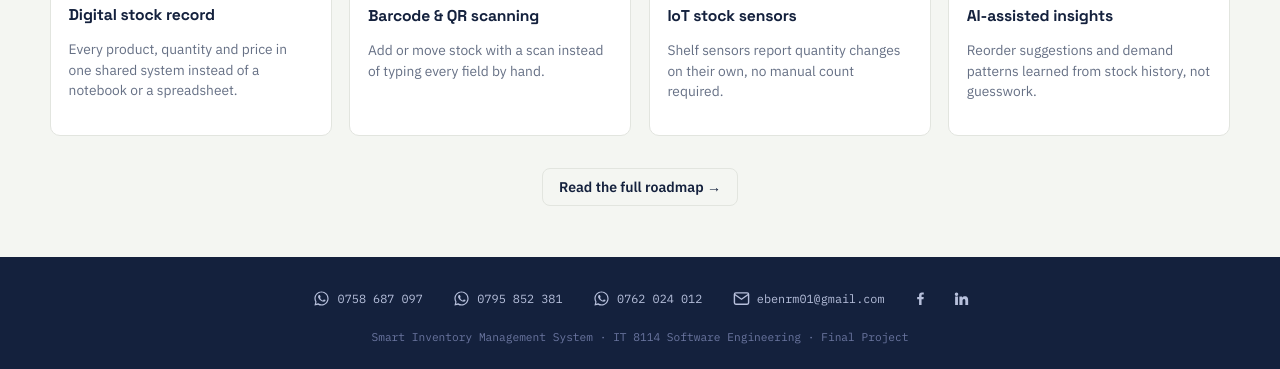
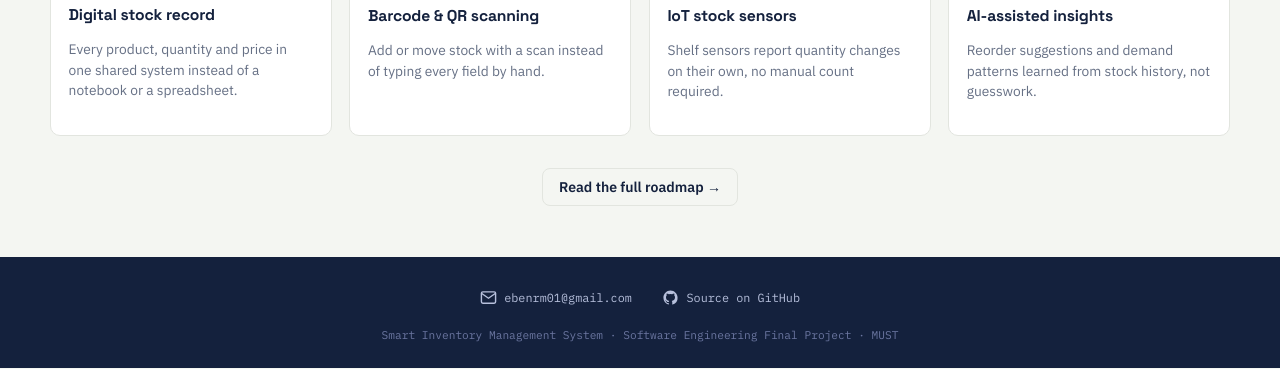
Before and after one commit to Ebencode-x/sims, a website: page public/index.html in a window 1280 px wide. Shown: the part 1405-1774 px from the top of the page. Drawn offline with Linux system fonts and the light colour scheme.

Commit message:
Fix mobile responsiveness on public pages (nav, hero, feature grid) and redesign footer: drop WhatsApp bubble/phone numbers, add GitHub repo link

```diff
--- a/public/js/contact.js
+++ b/public/js/contact.js
@@ -1,54 +1,30 @@
-// Centralized contact details so they only need to be updated in one place.
+// Centralized contact + project links so they only need to be updated
+// in one place.
 
 const CONTACT = {
     email: "ebenrm01@gmail.com",
-    whatsapp: [
-        { label: "0758 687 097", number: "255758687097" },
-        { label: "0795 852 381", number: "255795852381" },
-        { label: "0762 024 012", number: "255762024012" }
-    ]
+    github: "https://github.com/Ebencode-x/sims"
 };
 
 const ICONS = {
-    whatsapp: `<svg width="16" height="16" viewBox="0 0 24 24" fill="currentColor"><path d="M17.5 14.4c-.3-.1-1.6-.8-1.9-.9-.2-.1-.4-.1-.6.1-.2.3-.7.9-.8 1-.2.2-.3.2-.5.1-.3-.1-1.2-.4-2.2-1.4-.8-.7-1.4-1.6-1.5-1.9-.2-.3 0-.5.1-.6.1-.1.3-.3.4-.5.1-.1.2-.3.2-.4.1-.2 0-.4 0-.5-.1-.1-.6-1.5-.8-2-.2-.5-.4-.4-.6-.4h-.5c-.2 0-.5.1-.7.3-.2.3-.9.9-.9 2.1 0 1.2.9 2.4 1 2.6.1.2 1.8 2.8 4.4 3.9.6.3 1.1.4 1.5.5.6.2 1.2.2 1.6.1.5-.1 1.6-.6 1.8-1.3.2-.6.2-1.2.2-1.3-.1-.1-.3-.2-.6-.3z"/><path d="M12 2C6.5 2 2 6.5 2 12c0 1.8.5 3.5 1.3 5L2 22l5.1-1.3c1.4.8 3.1 1.2 4.9 1.2 5.5 0 10-4.5 10-10S17.5 2 12 2zm0 18c-1.6 0-3.1-.4-4.4-1.2l-.3-.2-3 .8.8-2.9-.2-.3C4.2 15 3.7 13.5 3.7 12c0-4.6 3.7-8.3 8.3-8.3s8.3 3.7 8.3 8.3-3.7 8.3-8.3 8.3z"/></svg>`,
     mail: `<svg width="16" height="16" viewBox="0 0 24 24" fill="none" stroke="currentColor" stroke-width="2"><rect x="2" y="4" width="20" height="16" rx="2"/><path d="M2 6l10 7 10-7"/></svg>`,
-    facebook: `<svg width="16" height="16" viewBox="0 0 24 24" fill="currentColor"><path d="M13.5 21v-8h2.7l.4-3.1h-3.1V8c0-.9.2-1.5 1.5-1.5h1.6V3.7C15.9 3.6 15 3.5 13.9 3.5c-2.3 0-3.9 1.4-3.9 4v2.4H7.3V13h2.7v8h3.5z"/></svg>`,
-    linkedin: `<svg width="16" height="16" viewBox="0 0 24 24" fill="currentColor"><path d="M4.98 3.5a2.5 2.5 0 11-.02 5 2.5 2.5 0 01.02-5zM3 9h4v12H3zM9 9h3.8v1.7h.05c.53-1 1.83-2 3.77-2 4.03 0 4.78 2.65 4.78 6.1V21H17.4v-5.4c0-1.3-.02-3-1.82-3-1.82 0-2.1 1.4-2.1 2.9V21H9z"/></svg>`
+    github: `<svg width="16" height="16" viewBox="0 0 24 24" fill="currentColor"><path d="M12 2C6.48 2 2 6.58 2 12.26c0 4.54 2.87 8.39 6.84 9.75.5.1.68-.22.68-.5 0-.24-.01-.87-.01-1.71-2.78.62-3.37-1.37-3.37-1.37-.46-1.19-1.11-1.51-1.11-1.51-.91-.63.07-.62.07-.62 1 .07 1.53 1.05 1.53 1.05.89 1.56 2.34 1.11 2.91.85.09-.66.35-1.11.63-1.37-2.22-.26-4.56-1.14-4.56-5.05 0-1.12.39-2.03 1.03-2.75-.1-.26-.45-1.31.1-2.72 0 0 .84-.28 2.75 1.05a9.3 9.3 0 0 1 5 0c1.91-1.33 2.75-1.05 2.75-1.05.55 1.41.2 2.46.1 2.72.64.72 1.03 1.63 1.03 2.75 0 3.92-2.34 4.78-4.57 5.04.36.32.68.94.68 1.9 0 1.37-.01 2.47-.01 2.81 0 .28.18.61.69.5A10.02 10.02 0 0 0 22 12.26C22 6.58 17.52 2 12 2z"/></svg>`
 };
 
 function renderFooterHTML() {
-    const whatsappLinks = CONTACT.whatsapp.map(w => `
-        <a href="https://wa.me/${w.number}" target="_blank" rel="noopener" class="social-link" title="WhatsApp ${w.label}">
-            ${ICONS.whatsapp}<span>${w.label}</span>
-        </a>
-    `).join("");
-
     return `
         <div class="footer-inner">
             <div class="footer-social">
-                ${whatsappLinks}
                 <a href="mailto:${CONTACT.email}" class="social-link" title="Email">
                     ${ICONS.mail}<span>${CONTACT.email}</span>
                 </a>
-                <a href="#" class="social-link icon-only" title="Facebook">${ICONS.facebook}</a>
-                <a href="#" class="social-link icon-only" title="LinkedIn">${ICONS.linkedin}</a>
+                <a href="${CONTACT.github}" target="_blank" rel="noopener" class="social-link" title="Source on GitHub">
+                    ${ICONS.github}<span>Source on GitHub</span>
+                </a>
             </div>
             <div class="footer-copy">
-                Smart Inventory Management System &middot; IT 8114 Software Engineering &middot; Final Project
+                Smart Inventory Management System &middot; Software Engineering Final Project &middot; MUST
             </div>
         </div>
     `;
 }
-
-function injectWhatsAppBubble() {
-    const bubble = document.createElement("a");
-    bubble.href = `https://wa.me/${CONTACT.whatsapp[0].number}`;
-    bubble.target = "_blank";
-    bubble.rel = "noopener";
-    bubble.className = "whatsapp-bubble";
-    bubble.title = "Chat with us on WhatsApp";
-    bubble.innerHTML = ICONS.whatsapp;
-    document.body.appendChild(bubble);
-}
-
-document.addEventListener("DOMContentLoaded", injectWhatsAppBubble);
```
